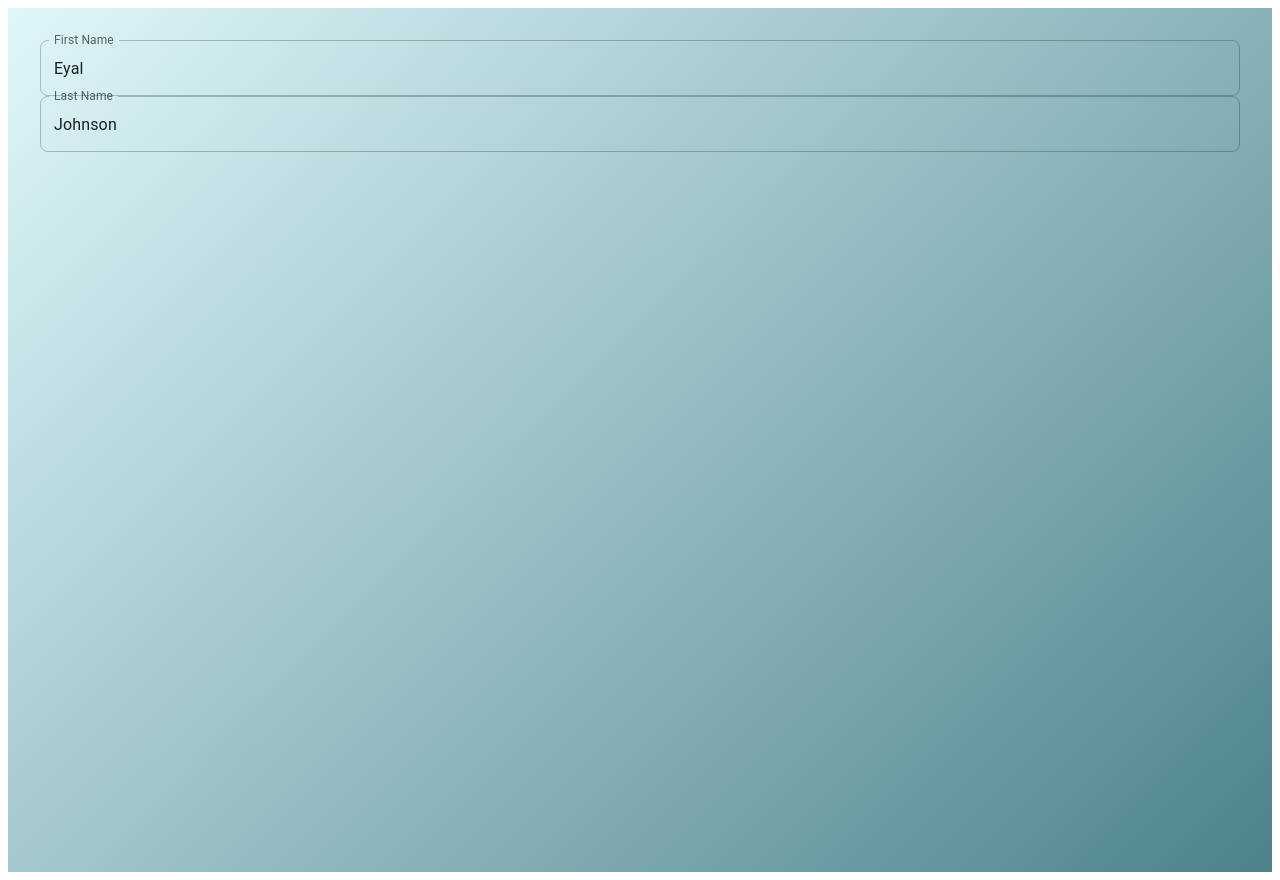
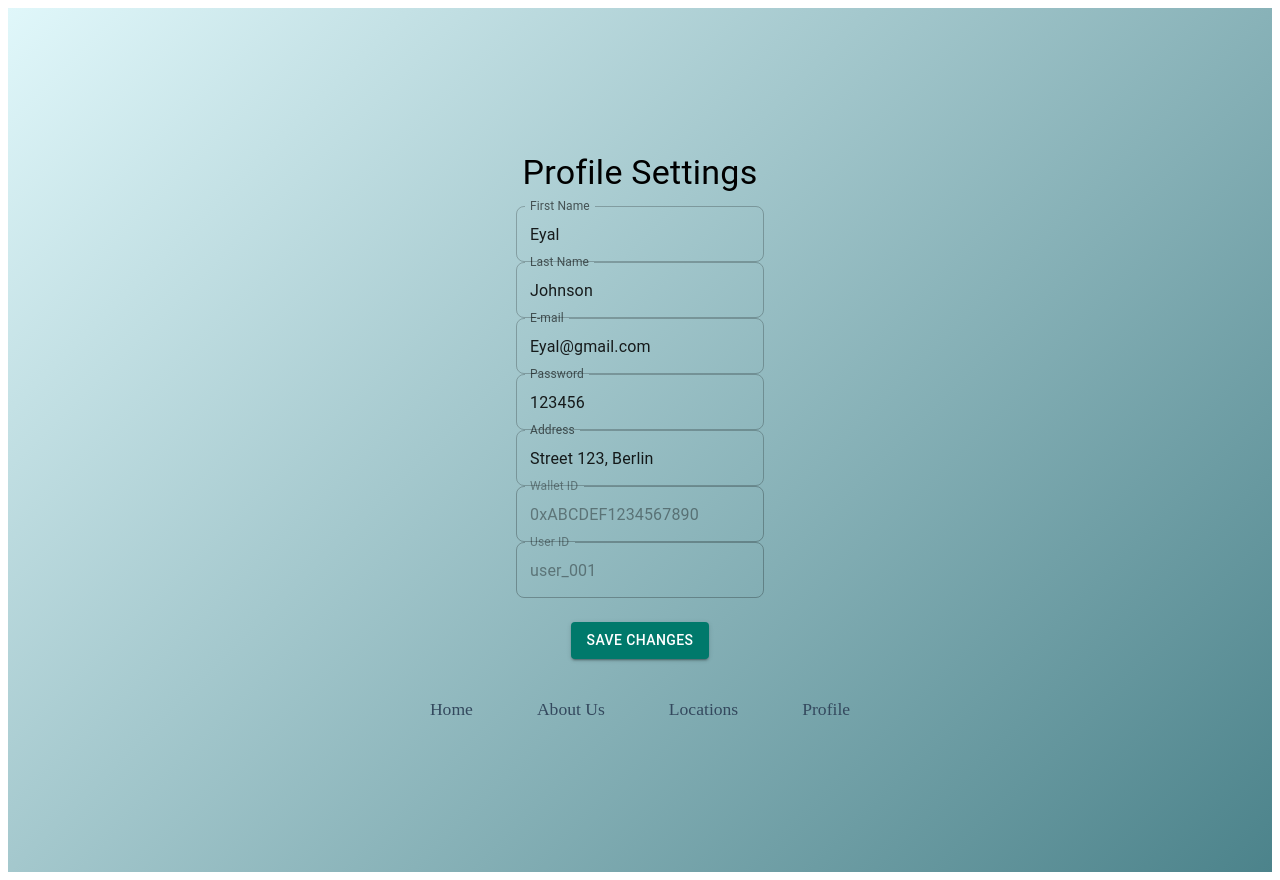
Before and after one commit to mikewegele/smart-contract-vehicle, a React (Vite) app in the folder frontend/: page /profile in a window 1280 px wide. Built offline with nearby package versions, Linux system fonts and the light colour scheme.

Commit message:
Updates in Authform, dashboard, profile, navlinks

```diff
--- a/frontend/src/components/NavLinks.tsx
+++ b/frontend/src/components/NavLinks.tsx
@@ -1,5 +1,6 @@
 import React from "react";
 import makeStyles from "../util/makeStyles.ts";
+import { useNavigate } from "react-router-dom";
 
 const useStyles = makeStyles(() => ({
     navLinks: {
@@ -37,14 +38,19 @@ const useStyles = makeStyles(() => ({
     },
 }));
 
+interface Props{
+    isLoggedIn: boolean;
+}
 
-const NavLinks: React.FC = () => {
+const NavLinks: React.FC<Props> = ({isLoggedIn}) => {
     const { classes } = useStyles();
+    const navigate = useNavigate();
     return (
         <div className={classes.navLinks}>
-            <span>Our Cars</span>
+            <span onClick={() => navigate("/home")}>Home</span>
             <span>About Us</span>
             <span>Locations</span>
+            {isLoggedIn && <span onClick={() => navigate("/profile")}>Profile</span>}
         </div>
     );
 };
--- a/frontend/src/screen/AuthForm.tsx
+++ b/frontend/src/screen/AuthForm.tsx
@@ -23,17 +23,17 @@ const useStyles = makeStyles(() => ({
         padding: "2rem",
     },
     card: {
-        background: "#fff",
+        background: "transparent",
         padding: "2rem 2.5rem",
         borderRadius: "8px",
-        boxShadow: "0 8px 20px rgba(0, 0, 0, 0.1)",
+        border:"1px solid rgba(0, 0, 0, 0.23)",
         width: "100%",
         maxWidth: "400px",
     },
     title: {
         textAlign: "center",
         paddingBottom: "1rem",
-        color: "#00796b",
+        color: "#233241",
         fontSize: "1.8rem",
     },
     form: {
--- a/frontend/src/screen/DashboardPage.tsx
+++ b/frontend/src/screen/DashboardPage.tsx
@@ -3,6 +3,7 @@ import Container from "../components/container/Container.tsx";
 import { useNavigate } from "react-router-dom";
 import SettingsIcon from '@mui/icons-material/Settings';
 import DefaultButton from "../components/button/DefaultButton.tsx";
+import NavLinks from "../components/NavLinks.tsx";
 import SimpleMap from "../components/map/VehicleMap.tsx";
 
 const DashboardPage: React.FC = () => {
@@ -11,13 +12,7 @@ const DashboardPage: React.FC = () => {
     return (
         <Container>
             <SimpleMap/>
-                <DefaultButton
-                variant="contained"
-                color="primary"
-                startIcon={<SettingsIcon />}
-                onClick={() => navigate("/profile")}>
-                Profile
-            </DefaultButton>
+            <NavLinks isLoggedIn={true}/>
         </Container>
     );
 };
--- a/frontend/src/screen/ProfilePage.tsx
+++ b/frontend/src/screen/ProfilePage.tsx
@@ -1,19 +1,77 @@
-import React from "react";
+import React, { useState } from "react";
 import Container from "../components/container/Container.tsx";
 import DefaultTextField from "../components/textfield/DefaultTextField.tsx";
+import { Box, Typography } from "@mui/material";
+import DefaultButton from "../components/button/DefaultButton.tsx";
+import NavLinks from "../components/NavLinks.tsx";
 
-const PROFILE = {
+const startprofile = {
     firstname: "Eyal",
     lastname: "Johnson",
     email: "Eyal@gmail.com",
+    password: "123456",
+    address: "Street 123, Berlin",
+    walletId: "0xABCDEF1234567890",
+    userId: "user_001",
 }
 
 const ProfilePage: React.FC = () => {
+    const [profile, setProfile] = useState(startprofile);
+
+    const handleChange = (field: string, value: string) => {
+        setProfile((prev) => ({ ...prev, [field]: value }));
+      };
+
+      const handleSave = () => {
+        console.log("Saving profile:", profile);
+        //send profile to backend API
+      };
 
     return (
-        <Container>
-            <DefaultTextField label={"First Name"} value={PROFILE.firstname}/>
-            <DefaultTextField label={"Last Name"} value={PROFILE.lastname}/>
+        <Container center>
+            <Typography variant="h4" gutterBottom>Profile Settings</Typography>
+
+            <DefaultTextField
+                label={"First Name"}
+                value={profile.firstname}
+                onChange={(e) => handleChange("firstname", e.target.value)}/>
+
+            <DefaultTextField
+                label={"Last Name"}
+                value={profile.lastname}
+                onChange={(e) => handleChange("lastname", e.target.value)}/>
+
+            <DefaultTextField
+                label={"E-mail"}
+                value={startprofile.email}
+                onChange={(e) => handleChange("email", e.target.value)}/>
+
+            <DefaultTextField
+                label = {"Password"}
+                value = {profile.password}
+                onChange={(e) => handleChange("password", e.target.value)}/>
+
+            <DefaultTextField
+                label="Address"
+                value={profile.address}
+                onChange={(e) => handleChange("address", e.target.value)}/>
+
+            <DefaultTextField
+                label="Wallet ID"
+                value={profile.walletId}
+                disabled />
+            <DefaultTextField
+                label="User ID"
+                value={profile.userId}
+                disabled />
+
+            <Box mt={3}>
+                <DefaultButton variant="contained" color="primary" onClick={handleSave}>
+                Save Changes
+                </DefaultButton>
+            </Box>
+
+            <NavLinks isLoggedIn={true}/>
         </Container>
     )
 }
```
Also changed, not shown: 1 other file (tests, documents, lock files or other folders).
